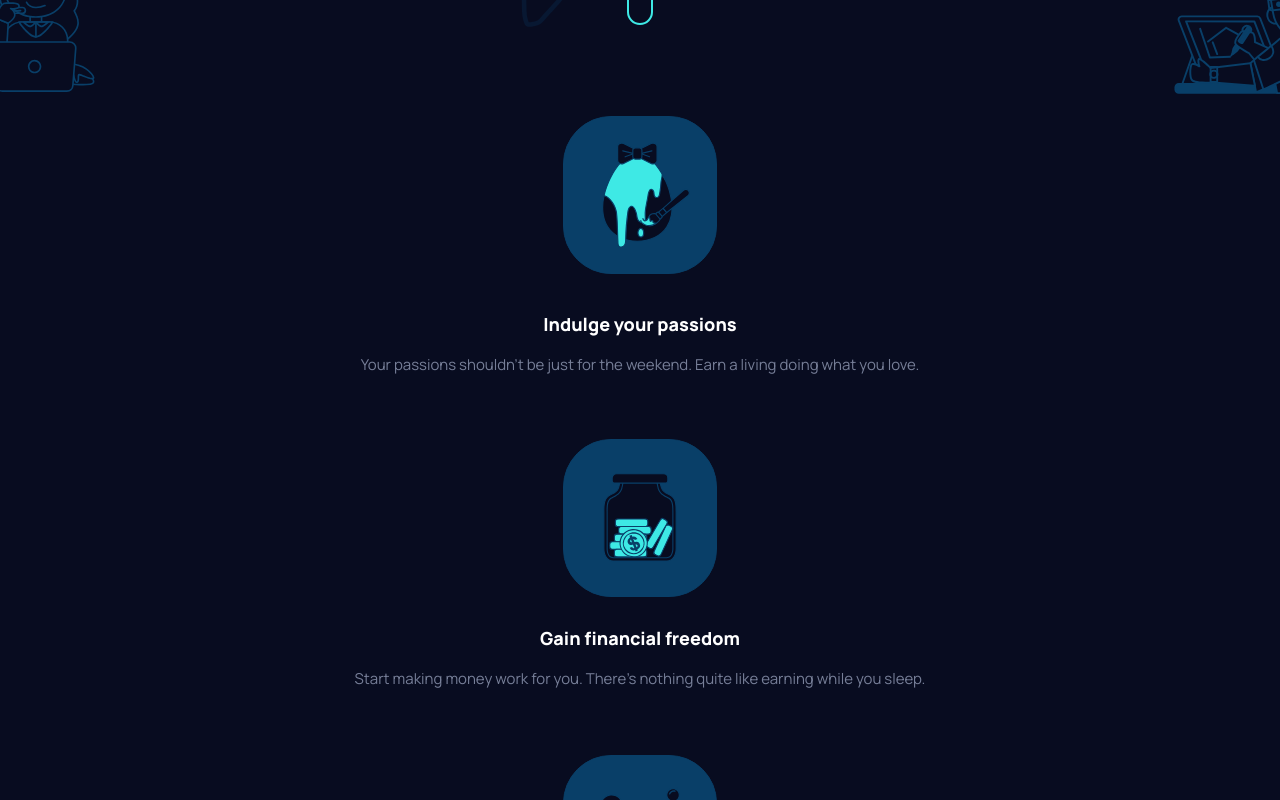
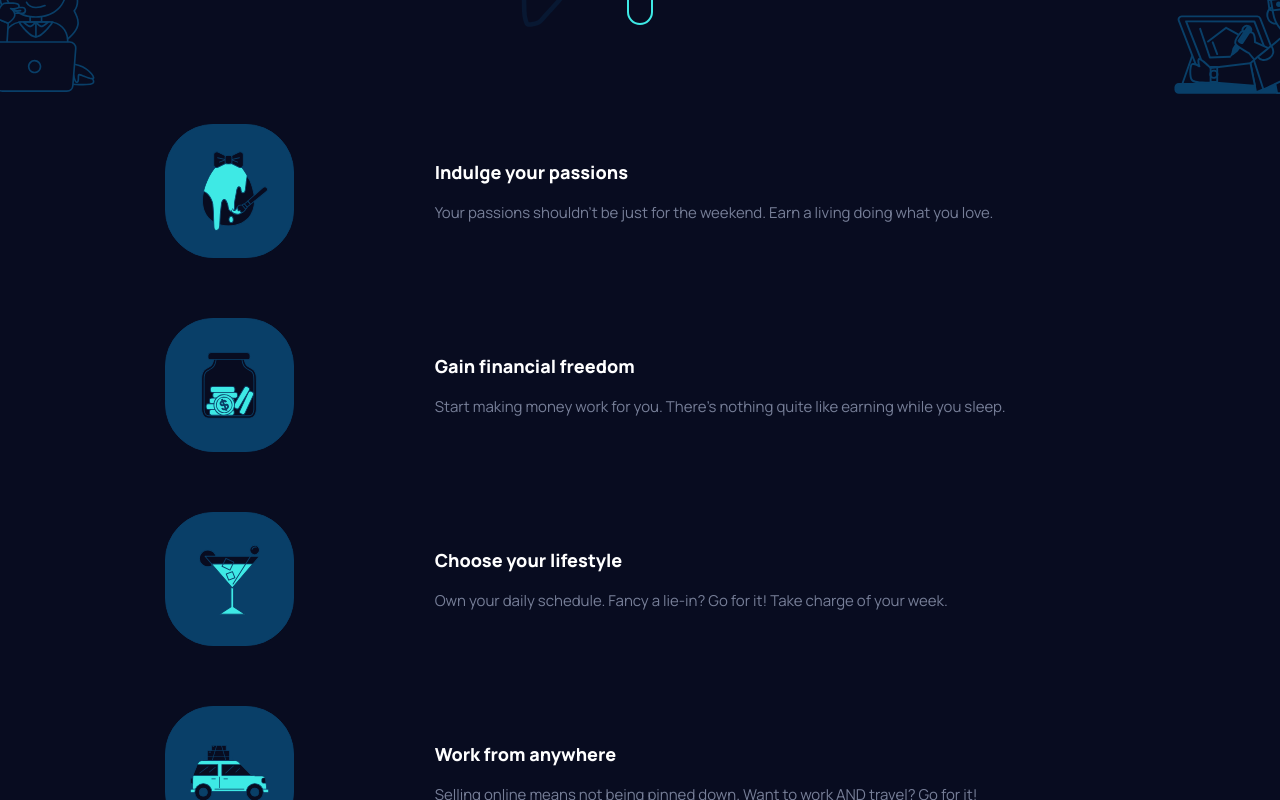
Before and after one commit to salymk/react-maker-pre-launch-landing-page, a React (Create React App) app: page / in a window 1280 px wide. Shown: the part 440-1240 px from the top of the page. Built offline with nearby package versions, Linux system fonts and the light colour scheme.

Commit message:
refactor(features): add classname to imgs
- add correct height to images

```diff
--- a/src/App.js
+++ b/src/App.js
@@ -96,7 +96,11 @@ function App() {
             <div>
               <div className="svg-container">
                 <div className="svg-background" />
-                <img src={financialFreedomSVG} alt="Gain financial freedom" />
+                <img
+                  className="financial-svg"
+                  src={financialFreedomSVG}
+                  alt="Gain financial freedom"
+                />
               </div>
             </div>
             <div className="feature-content">
@@ -111,7 +115,11 @@ function App() {
             <div>
               <div className="svg-container">
                 <div className="svg-background" />
-                <img src={lifeStyleSVG} alt="Choose your lifestyle" />
+                <img
+                  className="lifestyle-svg"
+                  src={lifeStyleSVG}
+                  alt="Choose your lifestyle"
+                />
               </div>
             </div>
             <div className="feature-content">
@@ -126,7 +134,11 @@ function App() {
             <div>
               <div className="svg-container">
                 <div className="svg-background" />
-                <img src={workAnywhereSVG} alt="Work from anywhere" />
+                <img
+                  className="work-svg"
+                  src={workAnywhereSVG}
+                  alt="Work from anywhere"
+                />
               </div>
             </div>
             <div className="feature-content">
--- a/src/App.scss
+++ b/src/App.scss
@@ -106,15 +106,29 @@ h3 {
                 border-radius: 3em;
                 background: #093F68;
                 position: absolute;
-                width: 120px;
-                height: 124px;
+                width: 95px;
+                height: 100px;
                 padding: 1em;
 
             }
 
             .passion-svg {
                 margin-left: 0.7em;
+                height: 80px;
             }
+
+            .financial-svg {
+                height: 67px;
+            }
+
+            .lifestyle-svg {
+                height: 71px;
+            }
+
+            .work-svg {
+                height: 56px;
+            }
+
 
         }
 
@@ -389,11 +403,19 @@ h3 {
                 padding: 0;
             }
         }
+    }
 
-        // .hero-content {
-        //     background-image: url('./assets/bg-hero-squiggle.svg');
-        //     background-size: cover;
-        //     background-repeat: no-repeat;
-        // }
+    .features {
+
+        .feature-container {
+            display: grid;
+            grid-template-columns: 1fr 2fr;
+            align-items: center;
+            text-align: left;
+
+            .svg-container {
+                margin-bottom: 0;
+            }
+        }
     }
 }
```
